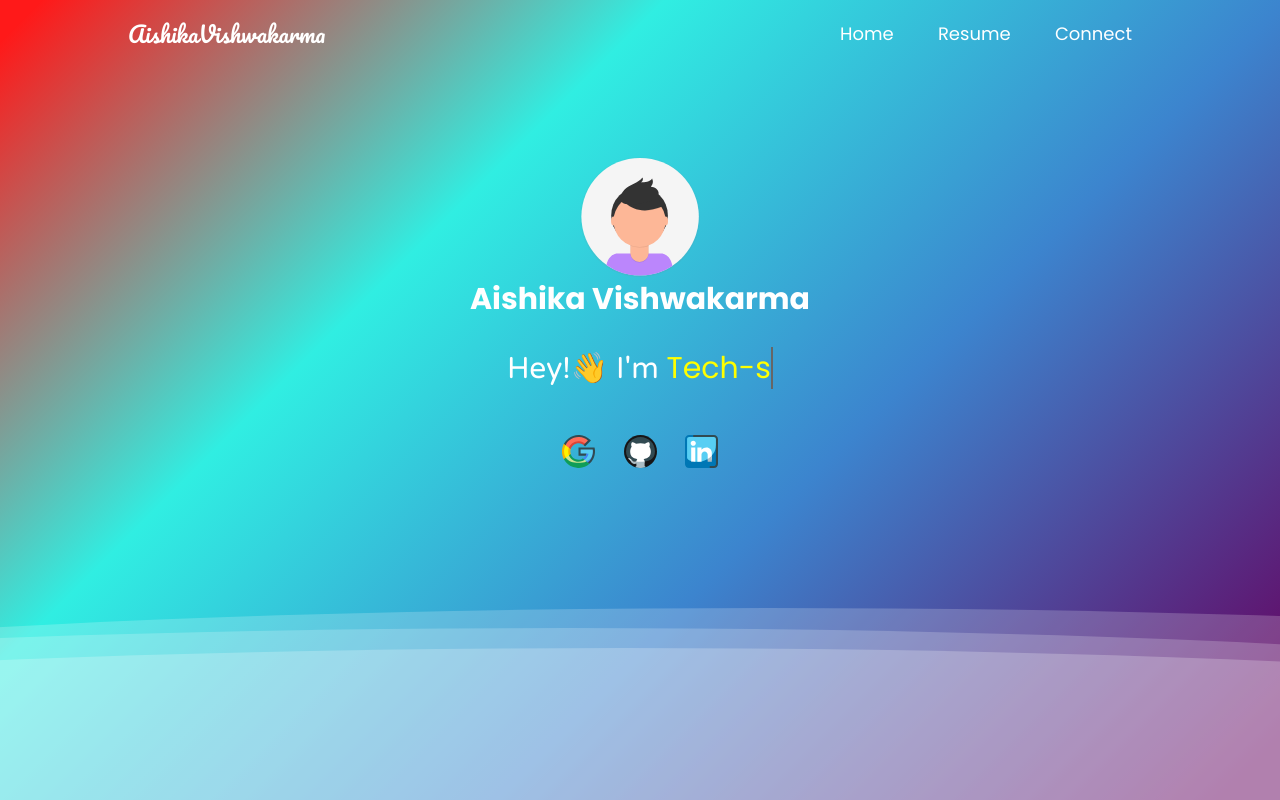
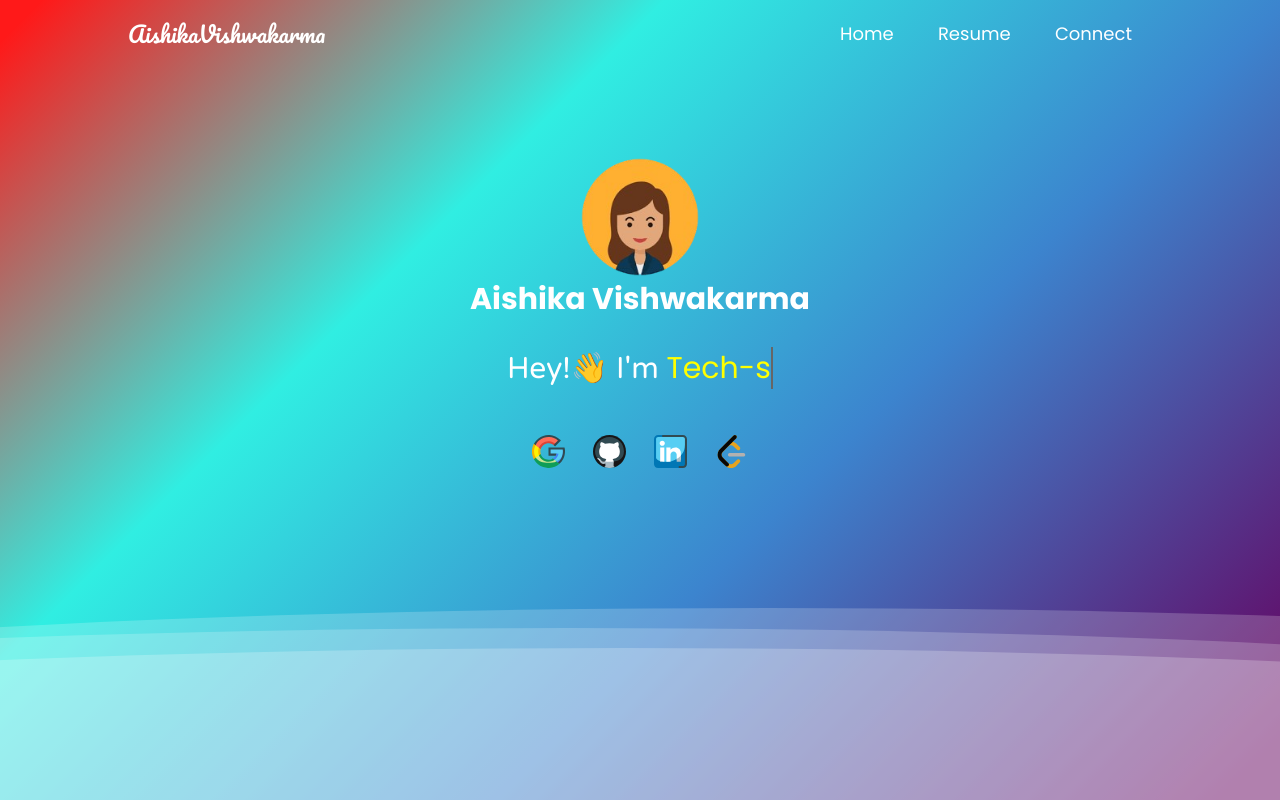
Before and after one commit to Aish-ika031/Portfolio-Website, a plain HTML site: page index.html in a window 1280 px wide. Shown: the top 800 px of the page. Drawn offline with nearby package versions, Linux system fonts and the light colour scheme; a web font is replaced by a local one.

Commit message:
Added Leetcode SVG & Modified Avatar Image

```diff
--- a/index.html
+++ b/index.html
@@ -83,7 +83,7 @@
             </div> -->
 
             <div class="intro-content content">
-                <img src="dp_male.svg" style="height: 120px; display:inline">
+                <img src="dp_female.png" style="height: 120px; display:inline">
                 <br>
                 <h2 style="font-weight: bolder;">
                     <span>Aishika Vishwakarma</span>
@@ -108,6 +108,7 @@
             <a href="mailto:aishikavishwakarma@gmail.com" target="_blank"><img src="google-3560850.svg" alt="Email" /></a>
             <a href="https://github.com/Aish-ika031" target="_blank"><img src="github-3560849.svg" alt="GitHub"/></a>
             <a href="https://www.linkedin.com/in/aishika-43420b1ba/" target="_blank"><img src="linkedin-3560871.svg" alt="Linkedin" /></a>
+            <a href="https://leetcode.com/u/aishika_vishwakarma/" target="_blank"><img src="leetcode.svg" alt="Leetcode" /></a>
           </div>
     </div>
     </div>
```
Also changed, not shown: dp_female.png (added), dp_male.svg (deleted), leetcode.svg (added).
